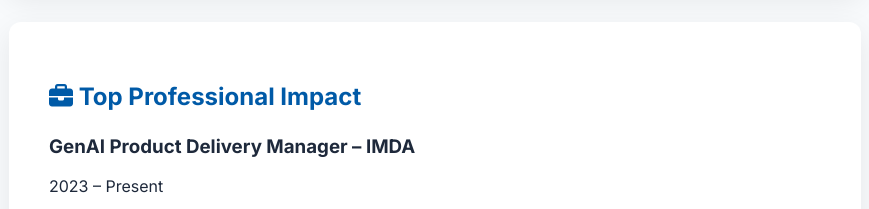
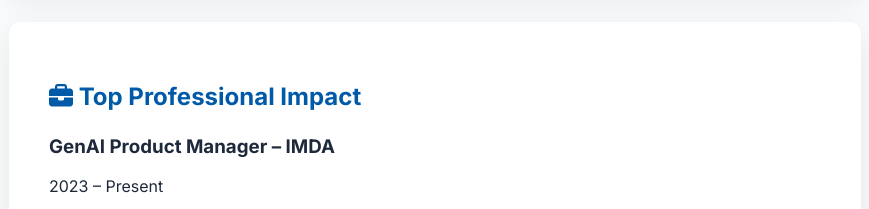
Before and after one commit to jacksonsin/resume, a plain HTML site: page index.html in a window 1280 px wide. Shown: the part 1260-1469 px from the top of the page, without its empty margins (205-1074 px from the left). Drawn offline with Linux system fonts and the light colour scheme.

Commit message:
Update index.html

```diff
--- a/index.html
+++ b/index.html
@@ -72,7 +72,7 @@
 
       <div class="job-entry">
         <div class="job-header">
-          <h3>GenAI Product Delivery Manager – IMDA</h3>
+          <h3>GenAI Product Manager – IMDA</h3>
           <span class="date">2023 – Present</span>
         </div>
         <ul>
```
